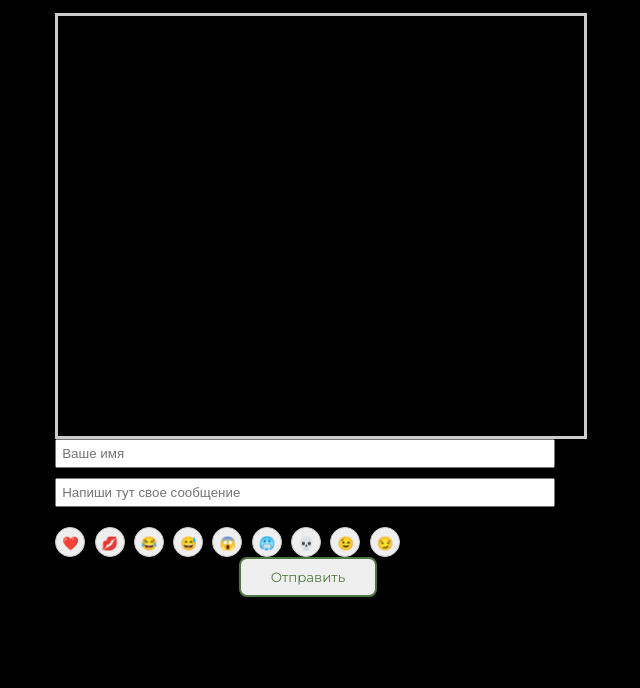
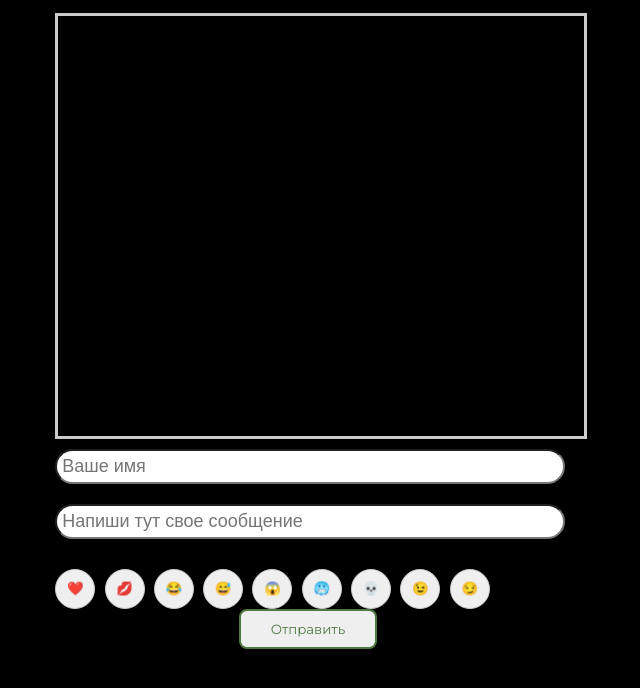
Before and after one commit to EmilEbulisov/online-chat-nodeJs, a website: page public/index.html in a window 1280 px wide. Shown: the part 104-792 px from the top of the page, without its empty margins (332-972 px from the left). Drawn offline with nearby package versions, Linux system fonts and the light colour scheme; no server answers.

Commit message:
style v2

```diff
--- a/public/chat.js
+++ b/public/chat.js
@@ -27,7 +27,7 @@ socket.on('message', (data) => {
     newMessage.className = 'message-box';
 
     if (data.nick.toLowerCase() === 'эмиль' || data.nick.toLowerCase() === 'emil') {
-        newMessage.style.backgroundColor = '#AFEEEE';
+        newMessage.style.backgroundColor = '#77DD77';
     }
      else if (['гуля', 'гулч', 'gulya', 'gulch'].includes(data.nick.toLowerCase())) {
         newMessage.style.backgroundColor = '#D8BFD8';
--- a/public/style.css
+++ b/public/style.css
@@ -18,9 +18,12 @@ body {
   -webkit-backdrop-filter: blur(4px);
 }
 #message-input, #nick-input {
-    width: calc(100% - 20px);
+    margin-top: 10px;
+    width: calc(100% - 10px);
     margin-bottom: 10px;
     padding: 5px;
+    font-size: 18px;
+    border-radius: 20px;
 }
 .chat{
     margin-left: 30%;
@@ -62,11 +65,11 @@ font-family: "Montserrat", sans-serif;
     margin-bottom: 5px;
 }
 .smileys {
-    margin-top: 10px;
+    margin-top: 20px;
 }
 .smiley-btn {
-    width: 30px;
-    height: 30px;
+    width: 40px;
+    height: 40px;
     border: 1px solid #ccc;
     margin-right: 5px;
     text-align: center;
```
Also changed, not shown: public/image/listia_temnyj_rastenie_136935_3840x2160.jpg (deleted). Lines whose indentation alone changed are shown as unchanged.
